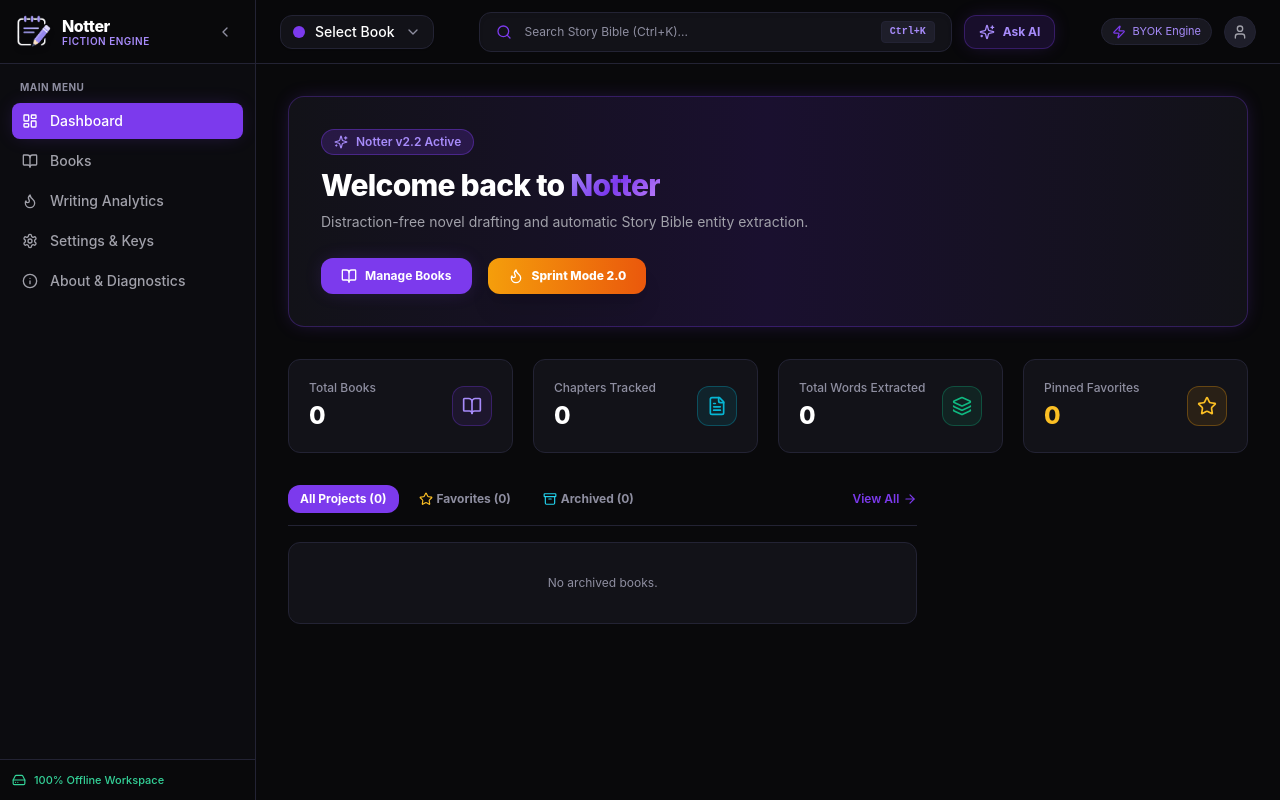
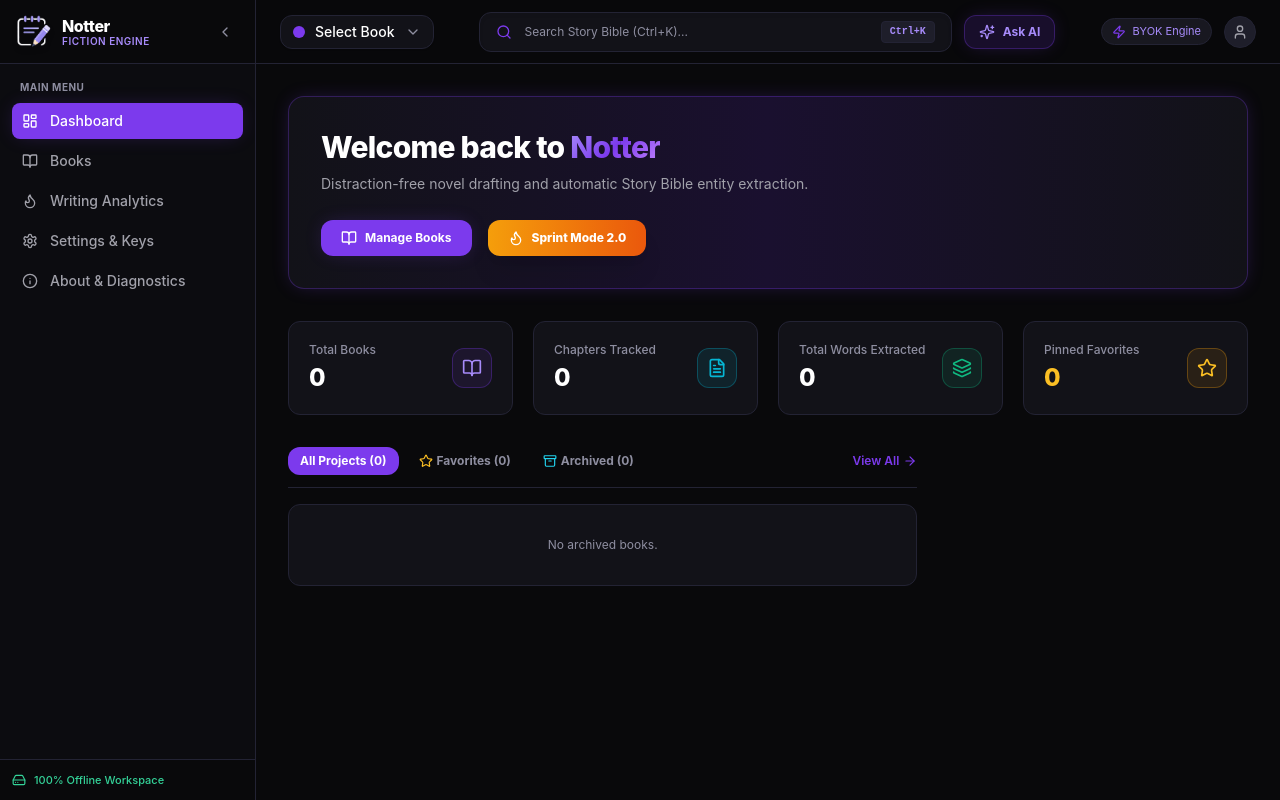
Before and after one commit to Unique-newbie/Notter, a Next.js app: page /dashboard in a window 1280 px wide. Built offline with nearby package versions, Linux system fonts and the light colour scheme.

Commit message:
Updated Dashboard

```diff
--- a/src/app/(dashboard)/dashboard/page.tsx
+++ b/src/app/(dashboard)/dashboard/page.tsx
@@ -2,7 +2,7 @@
 
 import React, { useState, useEffect } from 'react';
 import Link from 'next/link';
-import { BookOpen, Sparkles, Layers, Clock, ArrowRight, FileText, Flame, Star, Archive, RotateCcw, Activity, Users, MapPin, Package, Shield } from 'lucide-react';
+import { BookOpen, Layers, Clock, ArrowRight, FileText, Flame, Star, Archive, RotateCcw, Activity, Users, MapPin, Package, Shield } from 'lucide-react';
 import { repository } from '@/lib/store/repository';
 import { sprintStore } from '@/lib/store/sprintStore';
 import { Book } from '@/types';
@@ -101,10 +101,6 @@
       {/* Welcome Banner with Quick Continue Card */}
       <div className="p-8 rounded-2xl bg-gradient-to-r from-[#121218] via-[#1a102f] to-[#121218] border border-[#7c3aed]/30 relative overflow-hidden shadow-purple flex flex-col lg:flex-row items-start lg:items-center justify-between gap-6">
         <div className="relative z-10 max-w-2xl">
-          <div className="inline-flex items-center gap-2 px-3 py-1 rounded-full bg-[#7c3aed]/20 border border-[#7c3aed]/40 text-[#a78bfa] text-xs font-semibold mb-3">
-            <Sparkles className="w-3.5 h-3.5" />
-            <span>Notter v2.2 Active</span>
-          </div>
           <h1 className="text-3xl font-extrabold tracking-tight text-white">
             Welcome back to <span className="purple-gradient-text">Notter</span>
           </h1>
```
